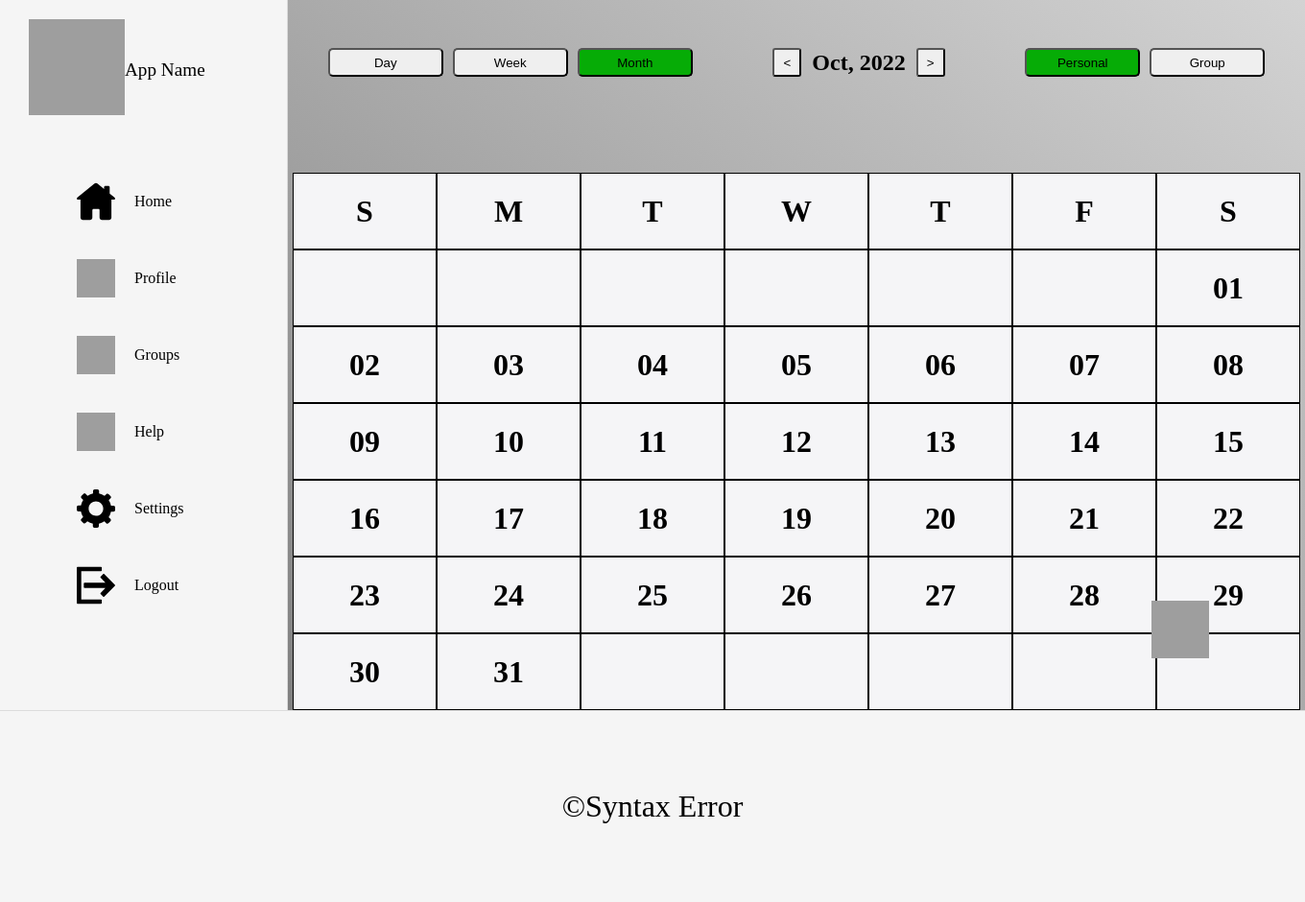
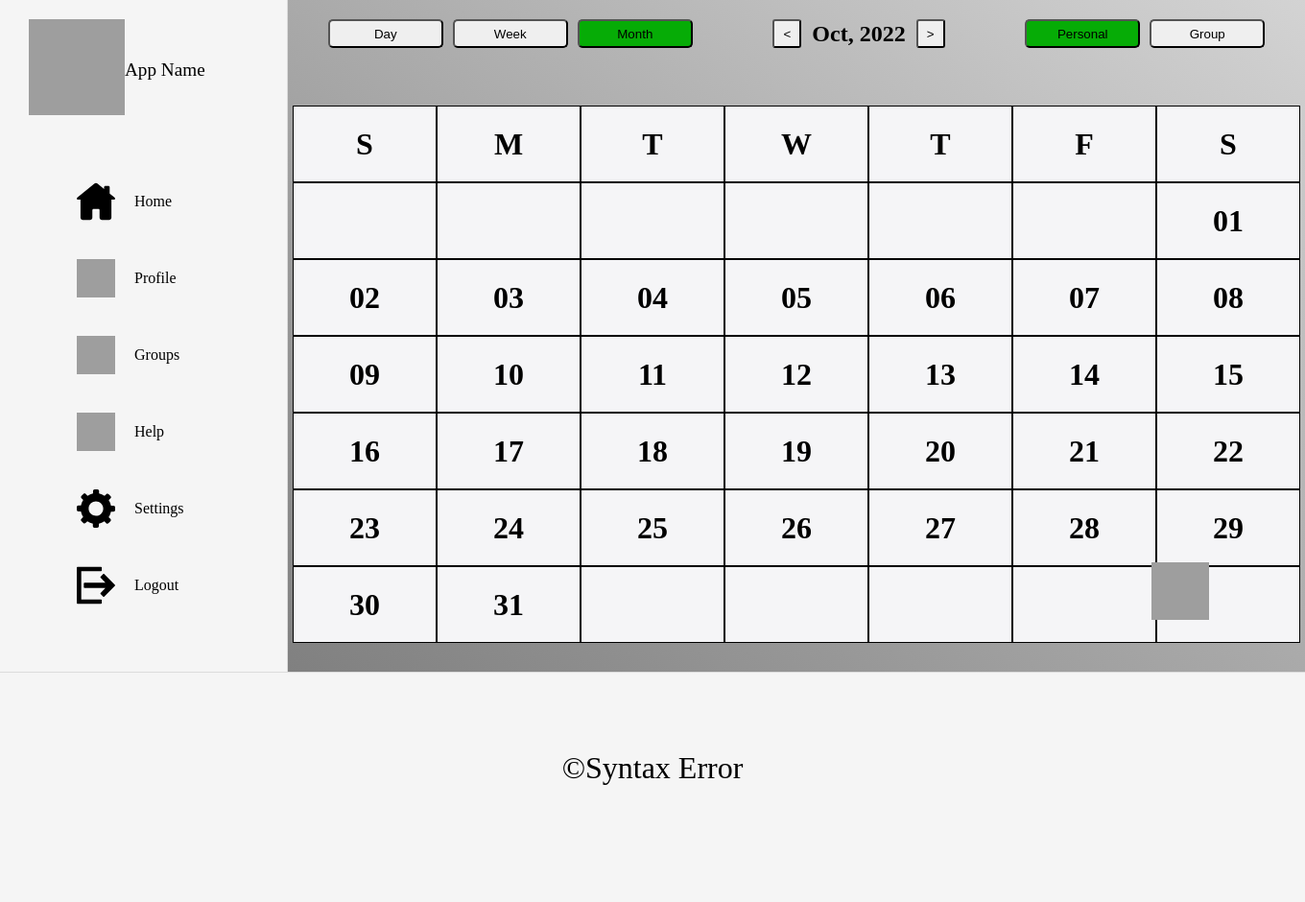
Before and after one commit to thangs2399/calendar, a Flask app: page / in a window 1360 px wide. Shown: the whole page at 96% size. After the commit the page ends 818 px from the top, so only its background shows below. Run offline with Flask 2, Linux system fonts and the light colour scheme; the visitor is signed in with stand-in values (Sample User, id 1); data comes from the database, SQL or seed files in the repository; grey boxes are pictures that could not be loaded.

Commit message:
adjusted margins for homepage

```diff
--- a/capp/static/css/homepage.css
+++ b/capp/static/css/homepage.css
@@ -11,8 +11,8 @@ main {
 #mini-header-calendar {
     width: 100%;
     justify-content: space-around;
-    margin-top: 50px;
-    margin-bottom: 100px;
+    margin-top: 20px;
+    margin-bottom: 60px;
 }
 
 
@@ -54,6 +54,7 @@ main {
     height: 560px;
     grid-template-columns: repeat(7, 1fr);
     grid-template-rows: repeat(7, 1fr);
+    margin-bottom: 30px;
 }
 
 
```
Also changed, not shown: capp/static/css/default.css (line endings or trailing spaces).
